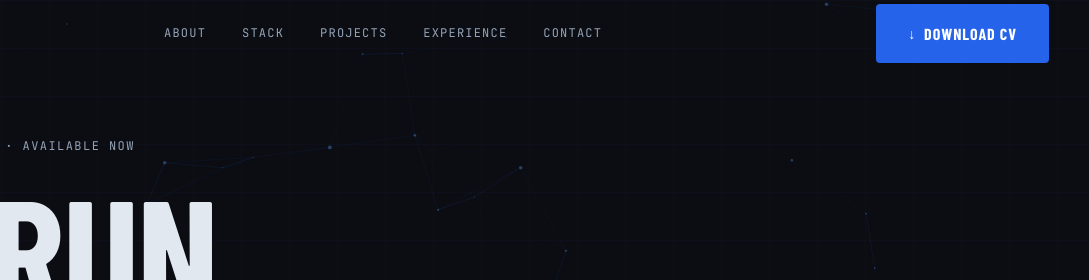
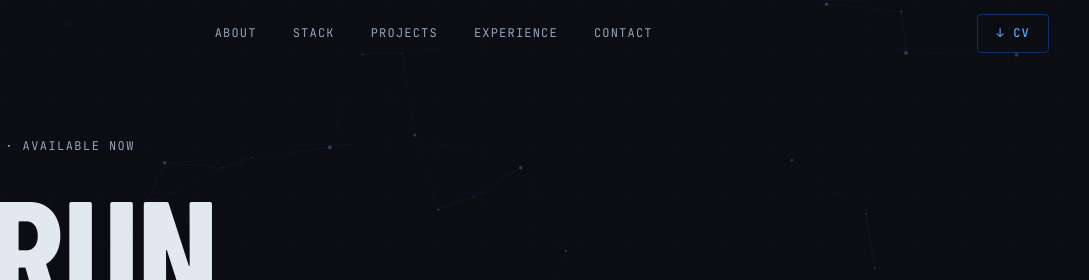
Before and after one commit to Tarun-Pandey001/Tarun-Pandey001.github.io, a plain HTML site: page index.html in a window 1280 px wide. Shown: the top 280 px of the page, 191-1280 px from the left. Drawn offline with nearby package versions, Linux system fonts and the light colour scheme; animation ran at ten frames a second; a web font is replaced by a local one.

Commit message:
Update index.html

```diff
--- a/index.html
+++ b/index.html
@@ -29,9 +29,7 @@
       <a href="#experience" class="nav__link" data-section="experience">Experience</a>
       <a href="#contact"    class="nav__link" data-section="contact">Contact</a>
     </nav>
-    <a href="https://github.com/Tarun-Pandey001/Tarun-Pandey001.github.io/raw/main/Tarun_Pandey_CV_Portfolio.pdf" class="btn btn--primary" id="navCta" download>
-      <span class="btn__icon">↓</span> Download CV
-    </a>
+    <a href="https://github.com/Tarun-Pandey001/Tarun-Pandey001.github.io/raw/main/Tarun_Pandey_CV_Portfolio.pdf" class="nav__cta" id="navCta" download>↓ CV</a>
     <button class="nav__burger" id="navBurger" aria-label="Toggle menu">
       <span></span><span></span><span></span>
     </button>
@@ -166,7 +164,6 @@
           <ul class="stack-card__list">
             <li><span class="skill-dot"></span>AutoCAD 2D / 3D</li>
             <li><span class="skill-dot"></span>SolidWorks — Parts, Assemblies, Drawings</li>
-            <li><span class="skill-dot"></span>ANSYS Mechanical — FEA</li>
             <li><span class="skill-dot"></span>ANSYS Fluent — CFD</li>
           </ul>
           <div class="stack-card__skill-bar">
```
